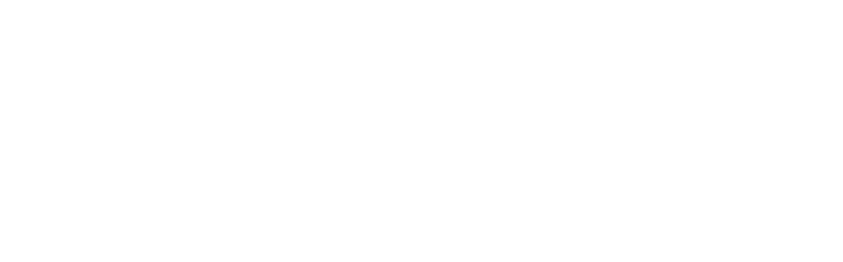
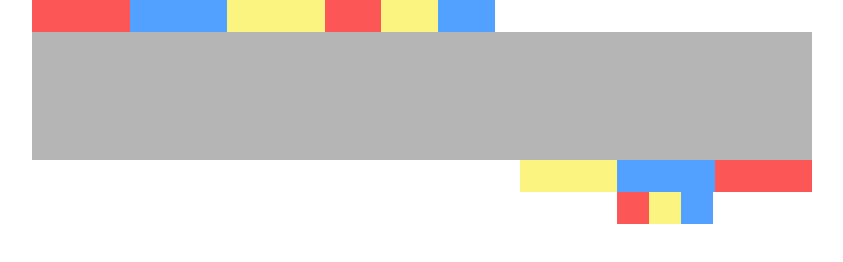
Before and after one commit to marco-silvestri/html-css-12bool, a plain HTML site: page index.html in a window 1280 px wide. Shown: the whole page, without its empty margins (218-1061 px from the left). Drawn offline with Linux system fonts and the light colour scheme.

Commit message:
Color GRID

```diff
--- a/assets/styles/col-12-framework.css
+++ b/assets/styles/col-12-framework.css
@@ -16,7 +16,7 @@
 
 [class^="col-"] {
   float: left;
-  padding: 1em;
+  padding: 16px;
 }
 
 [class^="col-"].p-0 {
--- a/assets/styles/main.css
+++ b/assets/styles/main.css
@@ -11,26 +11,20 @@ body {
   font-family: 'Oxygen', sans-serif;
 }
 
-[class^="col-"] {
-  border: 1px solid #black;
-}
+/*Columns colors*/
 
 [data-color="red"]{
-  background-color: red;
+  background-color: #fc5656;
 }
 
 [data-color="yellow"]{
-  background-color: yellow;
+  background-color: #fcf481;
 }
 
 [data-color="blue"]{
-  background-color: blue;
+  background-color: #52a0ff;
 }
 
-[data-color="black"]{
-  background-color: black;
+[data-color="grey"]{
+  background-color: #b5b5b5;
 }
-
-[data-color="white"]{
-  background-color: white;
-}
--- a/index.html
+++ b/index.html
@@ -8,5 +8,63 @@
     <title></title>
   </head>
   <body>
+    <div class="container">
+      <div class="col-1 offset-2" data-color="red">
+      </div>
+      <div class="col-1" data-color="blue">
+      </div>
+      <div class="col-1" data-color="yellow">
+      </div>
+      <div class="col-7 p-0">
+        <div class="container">
+          <div class="col-12 p-0">
+            <div class="container">
+              <div class="col-1" data-color="red">
+              </div>
+              <div class="col-1" data-color="yellow">
+              </div>
+              <div class="col-1" data-color="blue">
+              </div>
+            </div>
+          </div>
+        </div>
+      </div>
+    </div>
+    <div class="container">
+      <div class="col-8 offset-2" data-color="grey">
+      </div>
+    </div>
+    <div class="container">
+      <div class="col-8 offset-2" data-color="grey">
+      </div>
+    </div>
+    <div class="container">
+      <div class="col-8 offset-2" data-color="grey">
+      </div>
+    </div>
+    <div class="container">
+      <div class="col-8 offset-2" data-color="grey">
+      </div>
+    </div>
+    <div class="container">
+      <div class="col-1 offset-7" data-color="yellow">
+      </div>
+      <div class="col-1" data-color="blue">
+      </div>
+      <div class="col-1" data-color="red">
+      </div>
+    </div>
+    <div class="container">
+      <div class="col-1 offset-8 p-0">
+        <div class="container">
+          <div class="col-1" data-color="red">
+          </div>
+          <div class="col-1" data-color="yellow">
+          </div>
+          <div class="col-1" data-color="blue">
+          </div>
+        </div>
+      </div>
+    </div>
   </body>
 </html>
```
